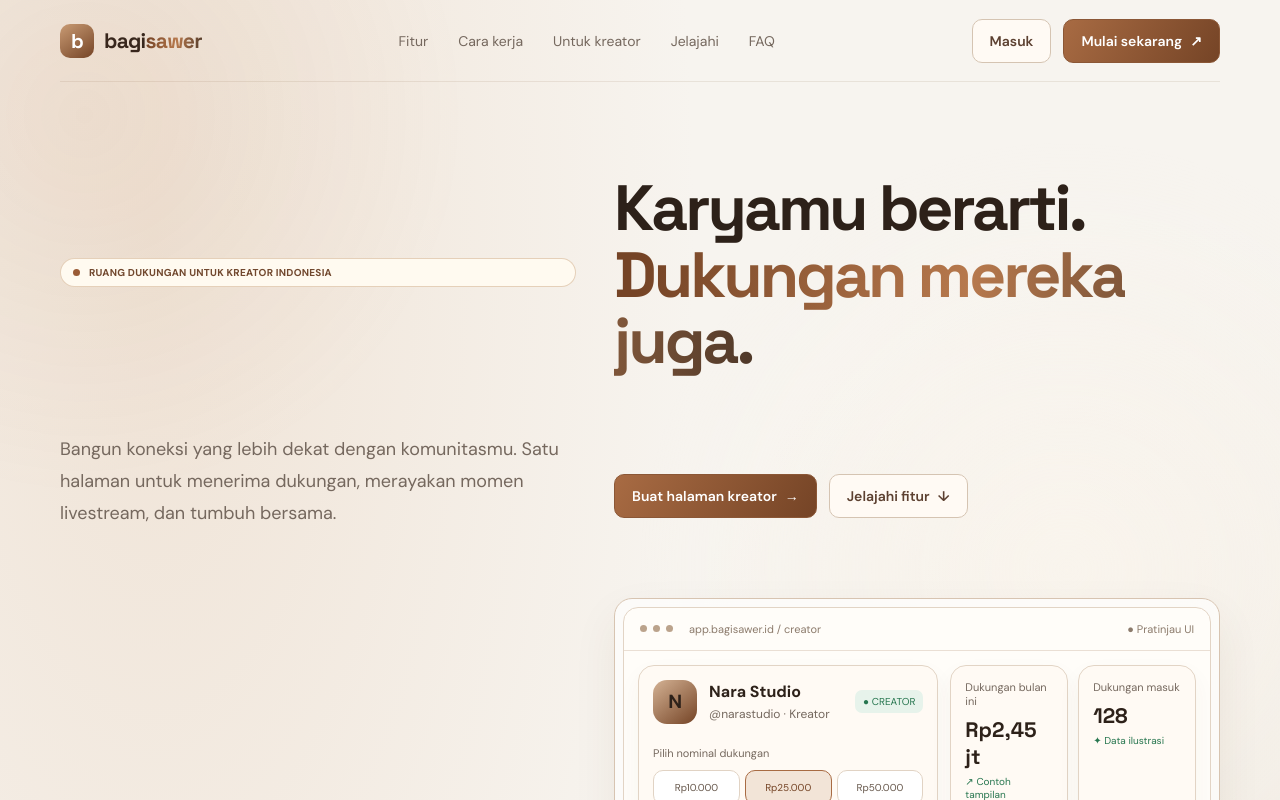
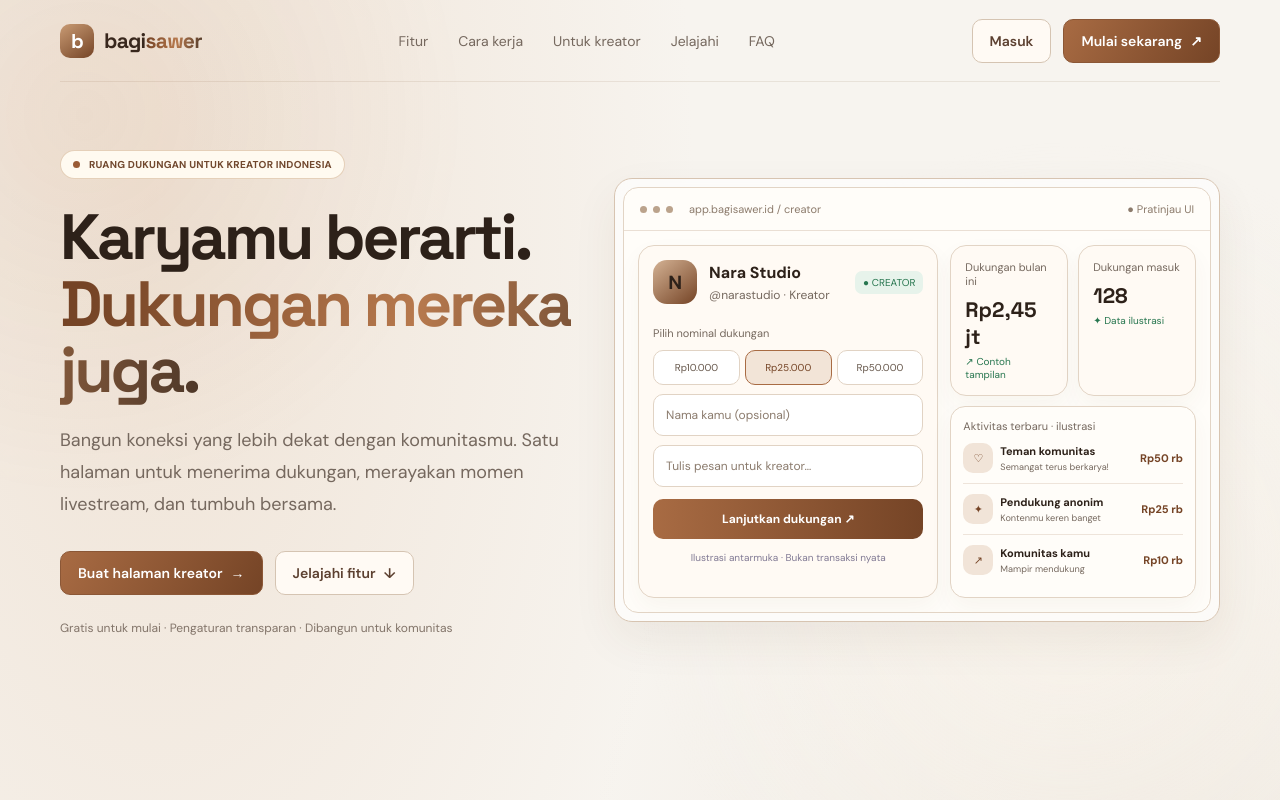
Before and after one commit to Ndraaa446/Bagisawer.my.id, a Next.js app: page / in a window 1280 px wide. Shown: the top 800 px of the page. Built offline with nearby package versions, Linux system fonts and the light colour scheme.

Commit message:
Group hero content for new two-column landing layout

```diff
--- a/src/app/page.tsx
+++ b/src/app/page.tsx
@@ -30,12 +30,14 @@ export default function HomePage() {
       </header>
 
       <section className="wrap hero">
+        <div className="hero-content">
         <div className="eyebrow"><span className="dot" /> RUANG DUKUNGAN UNTUK KREATOR INDONESIA</div>
         <h1>Karyamu berarti.<br/><span className="gradient-text">Dukungan mereka juga.</span></h1>
         <p className="hero-copy">Bangun koneksi yang lebih dekat dengan komunitasmu. Satu halaman untuk menerima dukungan, merayakan momen livestream, dan tumbuh bersama.</p>
         <div className="hero-actions"><Link href="/register" className="btn btn-primary">Buat halaman kreator <span aria-hidden="true">→</span></Link><a href="#fitur" className="btn btn-ghost">Jelajahi fitur <span aria-hidden="true">↓</span></a></div>
         <p className="trust">Gratis untuk mulai · Pengaturan transparan · Dibangun untuk komunitas</p>
 
+        </div>
         <div className="preview-shell" aria-label="Pratinjau antarmuka Bagisawer">
           <div className="preview"><div className="preview-top"><span className="window-dot"/><span className="window-dot"/><span className="window-dot"/><span style={{marginLeft:10}}>app.bagisawer.id / creator</span><span style={{marginLeft:"auto"}}>● Pratinjau UI</span></div>
             <div className="preview-body">
```
